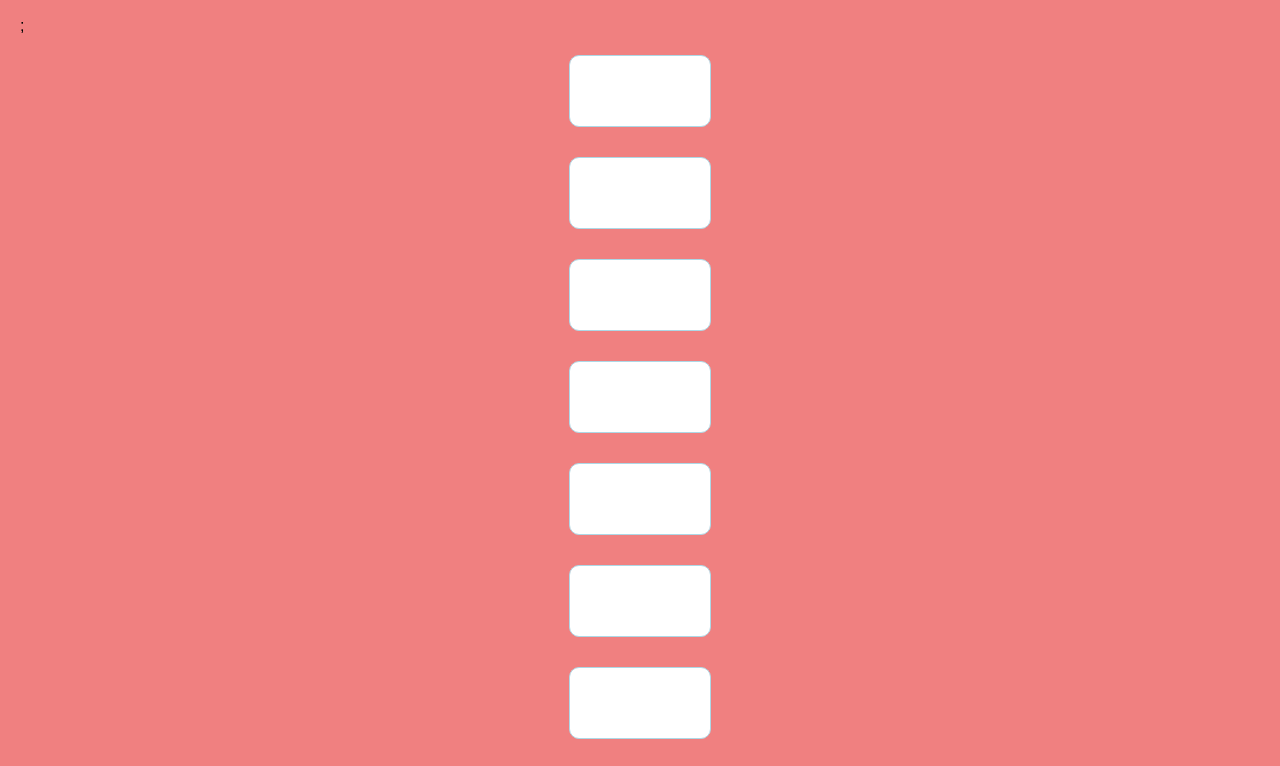
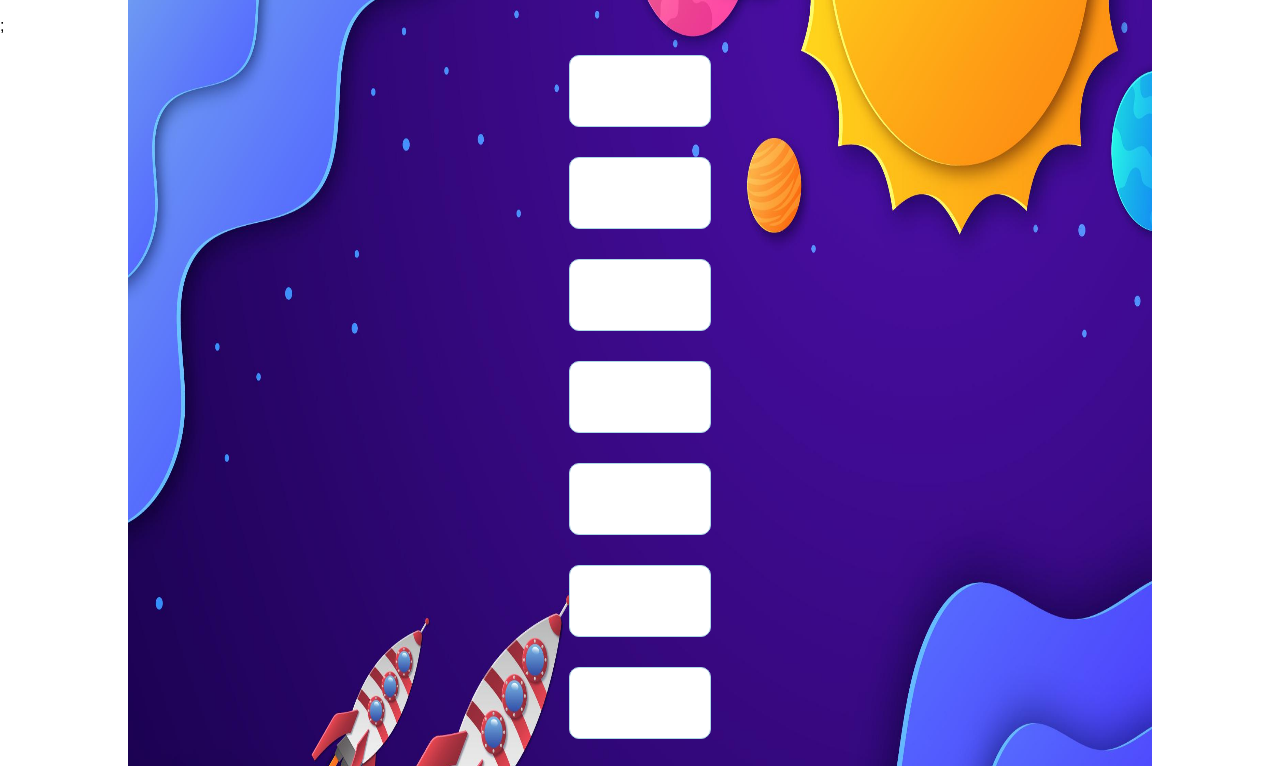
Before and after one commit to Will9Costa/Change-color, a plain HTML site: page index.html in a window 1280 px wide. Shown: the part 139-905 px from the top of the page. Drawn offline with Linux system fonts and the light colour scheme; a web font is replaced by a local one.

Commit message:
Ajuste e mudança de background para apenas uma imagem

```diff
--- a/script.js
+++ b/script.js
@@ -17,6 +17,4 @@ function resetColors() {
         p.style.backgroundColor = ''; // Restaura o background original
     });
 
-    // Reseta o background do body
-    document.body.style.backgroundColor = ' lightcoral'; // Cor padrão
 }
--- a/style.css
+++ b/style.css
@@ -1,10 +1,16 @@
 @import
 url('https://fonts.googleapis.com/css2?family=Fuzzy+Bubbles:wght@400;700&display=swap');
 
+
 body {
     font-family: 'Fuzzy Bubbles', sans-serif;
-    margin: 20px;
-    background-color: lightcoral;
+    margin: 0; /* Remover margens padrão do corpo */
+    padding: 0; /* Remover preenchimento padrão do corpo */
+    background-image: url(./Foguete.jpg);
+    background-size: 80% 100%; /* Ajustar a imagem para cobrir a tela inteira */
+    background-repeat: no-repeat; /* Evitar repetição da imagem */
+    background-position: center; /* Centralizar a imagem */
+
 }
 
 h1 {
@@ -47,7 +53,7 @@ h1 {
 }
 
 #container p:hover {
-    background-color: rgb(233, 233, 233);
+    background-color: rgb(220, 220, 220);
 }
 
 @media (max-widht: 600px) {
```
Also changed, not shown: Foguete.jpg (added).
